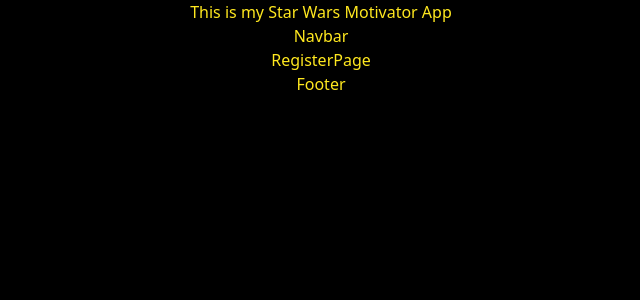
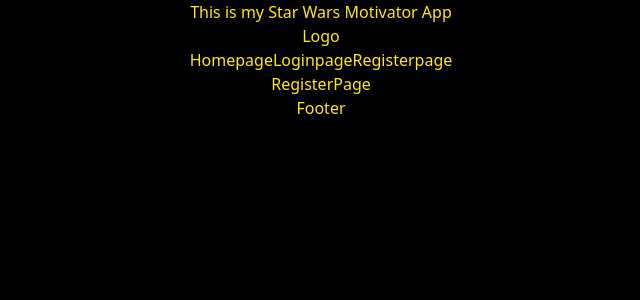
Before and after one commit to laurent-Valq/starwars-motivator, a Next.js app: page /register in a window 1280 px wide. Shown: the top 300 px of the page, without its empty margins (319-959 px from the left). Built offline with nearby package versions, Linux system fonts and the light colour scheme.

Commit message:
homepage loginpage registerpage links added in navbar component

```diff
--- a/src/components/navbar/Navbar.jsx
+++ b/src/components/navbar/Navbar.jsx
@@ -1,6 +1,7 @@
 "use client";
 
 import { usePathname } from "next/navigation";
+import Link from "next/link";
 
 const hiddenRoutes = ["/motivator"];
 
@@ -13,7 +14,12 @@
 
   return (
     <div>
-      <h1>Navbar</h1>
+      <div>Logo</div>
+      <div>
+        <Link href="/">Homepage</Link>
+        <Link href="/login">Loginpage</Link>
+        <Link href="/register">Registerpage</Link>
+      </div>
     </div>
   );
 };
```
